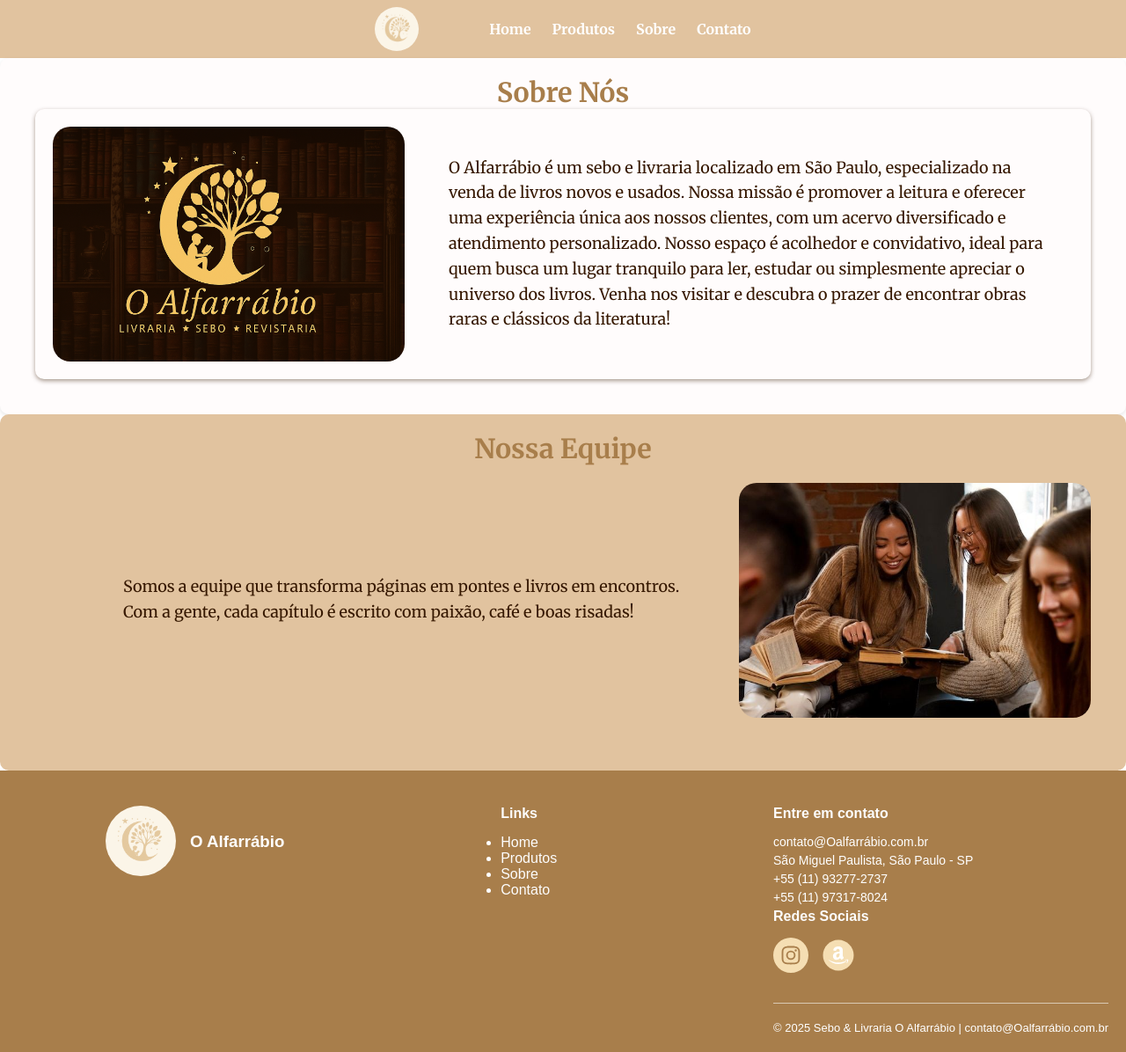
After one commit to TI-29-Senac/Sebo-Alfarrabio, a PHP site: page /sobre.html in a window 1280 px wide. The commit adds this page. Shown: the whole page at 88% size. Run offline with PHP 8.4, Linux system fonts and the light colour scheme.

Commit message:
iniciando pag sobre

```diff
--- a/css/footer.css
+++ b/css/footer.css
@@ -33,6 +33,7 @@
   justify-content: flex-end;
   align-items: center;
   margin-left: 100px;
+
 }
 
 .links{
--- a/css/responsivo.css
+++ b/css/responsivo.css
@@ -63,10 +63,6 @@
         text-align: center;
     }
 
-    .sobre img {
-        width: 100%;
-        height: auto;
-    }
     .sobre-texto {
         font-size: 14px;
     }
@@ -170,4 +166,13 @@
         font-family: 'Merriweather', serif;
     }
 
+    .img-sobre{
+    width: 300px;
+    height: auto;
+    border-radius: 40px;
+    display: flex;
+    position: relative;
+    justify-content: left;
+    align-items: left;
 }
+}
--- a/css/sobre.css
+++ b/css/sobre.css
@@ -13,5 +13,108 @@
     position: relative;
     justify-content: left;
     align-items: left;
-    left: 15%;
+    left: 0;
+    top: 0;
+    margin: 0 auto;
 }
+
+.texto-sobre-pag {
+    flex: 1; /* Ocupa o espaço restante */
+    font-family: 'Merriweather', serif;
+    font-weight: 400;
+    font-size: 18px;
+    line-height: 1.6;
+    color: #361800;
+    text-align: left;
+    padding: 20px;
+    max-width: 800px;
+}
+
+.img-sobre-pag {
+    width: 400px;
+    height: auto;
+    border-radius: 20px;
+    margin-right: 30px; /* Espaço entre imagem e texto */
+}
+
+.sobre-pag {
+    display: flex;
+    flex-direction: row; /* Alinha imagem e texto lado a lado */
+    align-items: center;  /* Centraliza verticalmente */
+    background-color: #fffcfc;
+    padding: 20px;
+    border-radius: 10px;
+    margin: 0 auto;
+    max-width: 1200px;
+    box-shadow: 0 2px 5px rgba(55, 27, 0, 0.441);
+    margin-bottom: 20px;
+    position: relative;
+    top: 0;
+    left: 0;
+}
+.titulo-pag {
+   font-size: 1.9em;
+    font-weight: bold;
+    font-family: 'Merriweather', serif;
+    text-decoration: none;
+    color: #a87e4b;
+    justify-content: center;
+    align-items: center;
+    text-align: center;
+}
+
+
+.equipe{
+     background-color: #e1c39f;
+    padding: 20px;
+    border-radius: 10px;
+}
+
+.texto-equipe-pag {
+    flex: 1; /* Ocupa o espaço restante */
+    font-family: 'Merriweather', serif;
+    font-weight: 400;
+    font-size: 18px;
+    line-height: 1.6;
+    color: #361800;
+    text-align: left;
+    padding: 20px;
+    max-width: 800px;
+    margin-left: 30px; /* Espaço entre texto e imagem */
+    position: relative; /* Permite o uso de 'left' */
+    left: -400px; /* Ajuste a posição horizontal do texto */
+}
+
+.img-equipe-pag {
+    width: 400px;
+    height: auto;
+    border-radius: 20px;
+    margin-right: 30px; /* Espaço entre imagem e texto */
+    right: 500px; /* Ajuste a posição horizontal da imagem */
+    position: relative; /* Permite o uso de 'right' */
+    right: -780px;
+}
+
+.equipe-pag {
+    display: flex;
+    flex-direction: row; /* Alinha imagem e texto lado a lado */
+    align-items: center;  /* Centraliza verticalmente */
+
+    padding: 20px;
+    border-radius: 10px;
+    margin: 0 auto;
+    max-width: 1200px;
+    margin-bottom: 20px;
+    position: relative;
+    top: 0;
+}
+.titulo-pag {
+   font-size: 1.9em;
+    font-weight: bold;
+    font-family: 'Merriweather', serif;
+    text-decoration: none;
+    color: #a87e4b;
+    justify-content: center;
+    align-items: center;
+    text-align: center;
+}
--- /dev/null
+++ b/sobre.html
@@ -0,0 +1,89 @@
+<!DOCTYPE html>
+<html lang="pt-BR">
+<head>
+  <meta charset="UTF-8">
+  <meta name="viewport" content="width=device-width, initial-scale=1.0">
+  <title>Sebo & Livraria O Alfarrábio</title>
+  <link href="https://fonts.googleapis.com/css2?family=Merriweather:wght@400;700&display=swap" rel="stylesheet">
+  <link rel="stylesheet" href="css/style.css">
+</head>
+<body>
+  <header>
+    <img src="img/logo2.png" alt="Logo" class="logo">
+    <nav>
+      <ul>
+        <li><a href="index.html">Home</a></li>
+        <li><a href="produtos.html">Produtos</a></li>
+        <li><a href="sobre.html">Sobre</a></li>
+        <li><a href="#">Contato</a></li>
+      </ul>
+    </nav>
+
+  </header>
+
+  <main>
+    <section class="sobre">
+         <h3 class="titulo-pag">Sobre Nós</h3>
+    <div class="sobre-pag">
+     <img src="img/sobre.png" alt="Imagem sobre nós" class="img-sobre-pag">
+    <div class="texto-sobre-pag">
+      <p>O Alfarrábio é um sebo e livraria localizado em São Paulo, especializado na venda de livros novos e usados. Nossa missão é promover a leitura e oferecer uma experiência única aos nossos clientes, com um acervo diversificado e atendimento personalizado.
+      Nosso espaço é acolhedor e convidativo, ideal para quem busca um lugar tranquilo para ler, estudar ou simplesmente apreciar o universo dos livros. Venha nos visitar e descubra o prazer de encontrar obras raras e clássicos da literatura!</p>
+      </div>
+      </section>
+
+       <section class="equipe">
+         <h3 class="titulo-pag">Nossa Equipe</h3>
+    <div class="equipe-pag">
+     <img src="img/fotin.jpg" alt="Imagem sobre nós" class="img-equipe-pag">
+    <div class="texto-equipe-pag">
+      <p>Somos a equipe que transforma páginas em pontes e livros em encontros. Com a gente, cada capítulo é escrito com paixão, café e boas risadas!</p>
+      </div>
+
+  </main>
+
+
+    <footer class="footer">
+    <div class="container-footer">
+      <div class="footer-nome">
+        <img src="img/logo2.png" alt="Logo" class="logo-footer">
+        <h3>O Alfarrábio</h3>
+      </div>
+
+      <div>
+        <div class="links">
+          <h4>Links</h4>
+          <ul>
+          <li><a href="index.html">Home</a></li>
+          <li><a href="produtos.html">Produtos</a></li>
+          <li><a href="sobre.html">Sobre</a></li>
+          <li><a href="#">Contato</a></li>
+          </ul>
+        </div>
+      </div>
+
+      <div>
+        <div class="footer-section">
+      <h4>Entre em contato</h4>
+      <p>contato@Oalfarrábio.com.br</p>
+      <p>São Miguel Paulista, São Paulo - SP</p>
+      <p>+55 (11) 93277-2737</p>
+      <p>+55 (11) 97317-8024</p>
+      </div>
+
+      <div class=" footer-section footer-redes">
+        <h4 class="h4">Redes Sociais</h4>
+        <a href="https://www.instagram.com/oalfarrabio.livraria"><img src="img/instagram-with-circle-svgrepo-com.svg" alt="Instagram"></a>
+        <a href="https://www.amazon.com.br/s?me=A1G19KDMZCMN45&marketplaceID=A2Q3Y263D00KWC"><img src="img/amazon-svgrepo-com.svg" alt="Amazon"></a>
+      </div>
+
+      <div class="footer-bottom">
+        <p>&copy; 2025 Sebo & Livraria O Alfarrábio | contato@Oalfarrábio.com.br</p>
+      </div>
+
+    </div>
+
+  </footer>
+
+</body>
+</html>
```
Also changed, not shown: img/fotin.jpg (added).
